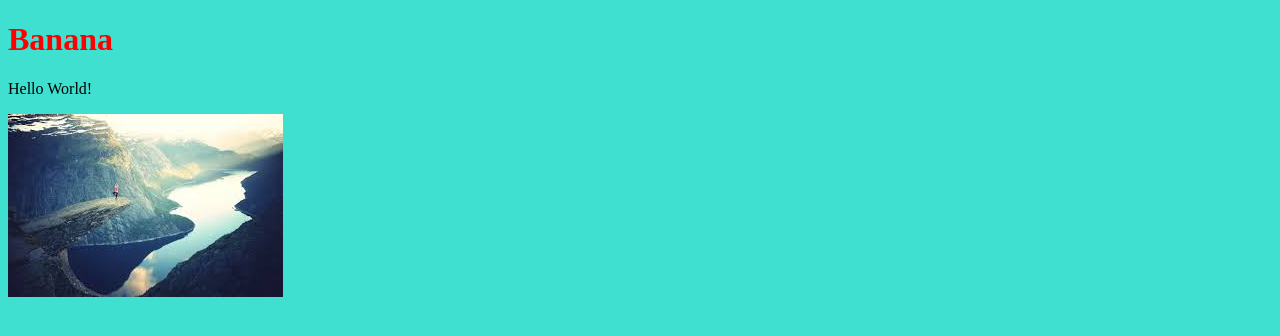
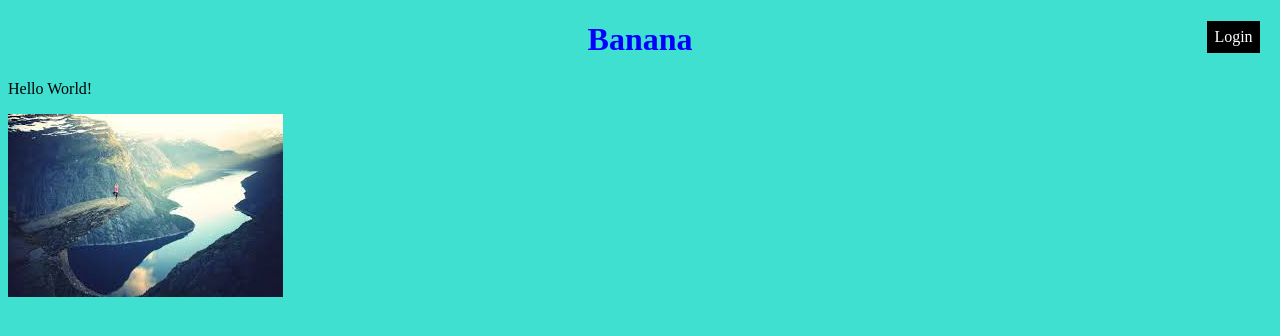
Before and after one commit to Jjmaxxx/Website1, a plain HTML site: page index.html in a window 1280 px wide. Drawn offline with Linux system fonts and the light colour scheme.

Commit message:
added login

```diff
--- /dev/null
+++ b/css/login.css
@@ -0,0 +1,23 @@
+form{
+  background-color:lightgreen;
+  width:200px;
+  text-align: center;
+  padding:200px;
+  color:black;
+  font-family:"Arial Black";
+}
+
+#Login,#SignUp{
+  background-color:lightblue;
+  padding:7px;
+  text-align:center;
+  margin:20px;
+  width:150px;
+}
+
+input{
+  margin:5px;
+}
+label{
+  font-size:20px;
+}
--- a/css/main.css
+++ b/css/main.css
@@ -1,8 +1,20 @@
 h1{
-  color:red;
+  color:blue;
+  text-align:center;
 }
 
 body{
   background-color:turquoise;
 
 }
+
+
+#Login{
+  background-color:black;
+  color:white;
+  width:39px;
+  text-align:center;
+  padding:7px;
+  position:absolute;
+  right:20px;
+}
--- a/index.html
+++ b/index.html
@@ -4,6 +4,9 @@
     <link href="css/main.css" rel="stylesheet"/>
   </head>
   <body>
+    <div id="Login">
+      Login
+    </div>
     <h1>Banana</h1>
     <p>
       Hello World!
--- a/js/main.js
+++ b/js/main.js
@@ -1,4 +1,7 @@
-
+let button=document.getElementById("Login");
 function annoy(){
   alert("hello");
 }
+button.onclick=()=>{
+    window.location="login.html";
+}
```
Also changed, not shown: login.html (added, +32 -0 lines), js/login.js (added).
